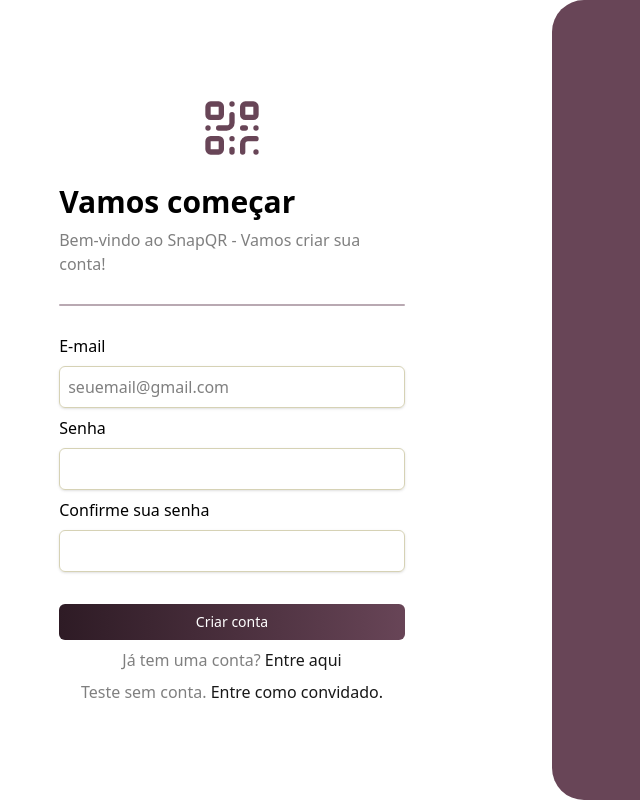
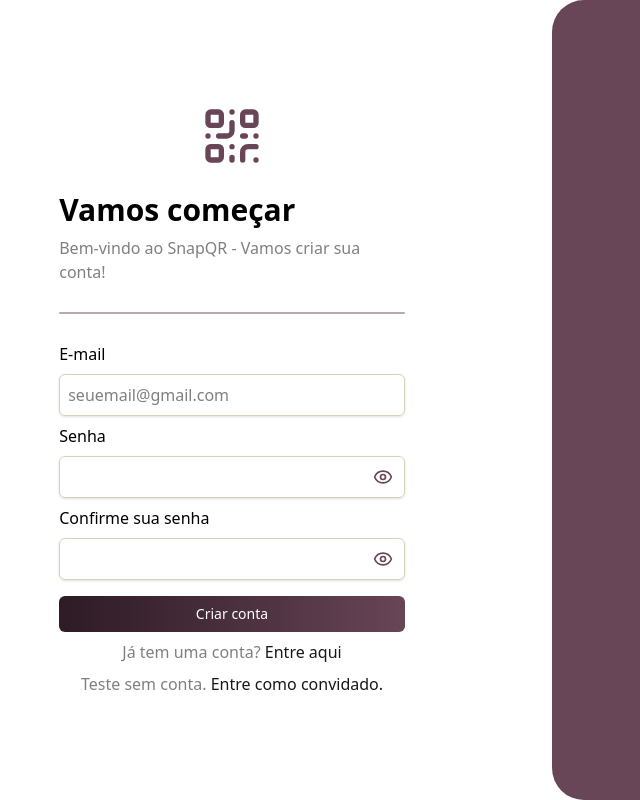
Before and after one commit to jonasmfernandes/SnapQR, a React (Vite) app: page /register in a window 1280 px wide. Shown: the whole page, without its empty margins (88-728 px from the left). Built offline with nearby package versions, Linux system fonts and the light colour scheme.

Commit message:
feat: added eye password icon

```diff
--- a/src/Register.tsx
+++ b/src/Register.tsx
@@ -1,9 +1,11 @@
 import "./App.css";
-import { QrCode } from "lucide-react";
+import { QrCode, Eye, EyeOff } from "lucide-react";
 import { Link, useNavigate } from "react-router-dom";
 import { useState } from "react";
 
 const Register = () => {
+  const [showPassword, setShowPassword] = useState(false);
+  const [showConfirmPassword, setShowConfirmPassword] = useState(false);
   const [email, setEmail] = useState("");
   const [password, setPassword] = useState("");
   const [confirmPassword, setConfirmPassword] = useState("");
@@ -72,24 +74,42 @@ const Register = () => {
             <label htmlFor="password" className="text-md">
               Senha
             </label>
+            <div className="relative">
               <input
                 id="password"
-              type="password"
+                type={showPassword ? "text" : "password"}
                 value={password}
                 onChange={(e) => setPassword(e.target.value)}
-              className="rounded-md bg-transparent p-2 border border-[#d6d2b5] focus:outline-none focus:border-[#684557] hover:border-[#684557] shadow-sm focus:shadow transition duration-100"
+                className="w-full rounded-md bg-transparent p-2 pr-10 border border-[#d6d2b5] focus:outline-none focus:border-[#684557] hover:border-[#684557] shadow-sm focus:shadow transition duration-100"
               />
+              <button
+                type="button"
+                onClick={() => setShowPassword((prev) => !prev)}
+                className="absolute top-1/2 right-3 transform -translate-y-1/2 text-[#684557] hover:text-[#513443] transition"
+              >
+                {showPassword ? <EyeOff size={20} /> : <Eye size={20} />}
+              </button>
+            </div>
 
             <label htmlFor="confirm-password" className="text-md">
               Confirme sua senha
             </label>
+            <div className="relative">
               <input
                 id="confirm-password"
-              type="password"
+                type={showConfirmPassword ? "text" : "password"}
                 value={confirmPassword}
                 onChange={(e) => setConfirmPassword(e.target.value)}
-              className="rounded-md bg-transparent p-2 border mb-4 border-[#d6d2b5] focus:outline-none focus:border-[#684557] hover:border-[#684557] shadow-sm focus:shadow transition duration-100"
+                className="w-full rounded-md bg-transparent p-2 pr-10 border border-[#d6d2b5] focus:outline-none focus:border-[#684557] hover:border-[#684557] shadow-sm focus:shadow transition duration-100"
               />
+              <button
+                type="button"
+                onClick={() => setShowConfirmPassword((prev) => !prev)}
+                className="absolute top-1/2 right-3 transform -translate-y-1/2 text-[#684557] hover:text-[#513443] transition"
+              >
+                {showConfirmPassword ? <EyeOff size={20} /> : <Eye size={20} />}
+              </button>
+            </div>
 
             <button
               onClick={handleRegister}
@@ -107,11 +127,13 @@ const Register = () => {
               </Link>
             </p>
             <p className="text-black/50 text-center">
-            Teste sem conta. {" "}
+              Teste sem conta.{" "}
               <Link
                 to="/dashboard"
                 className="text-[#181818] transition duration-100 hover:text-black hover:underline hover:transition hover:duration-300"
-              >Entre como convidado.</Link>
+              >
+                Entre como convidado.
+              </Link>
             </p>
           </main>
         </section>
```
Lines whose indentation alone changed are shown as unchanged.
